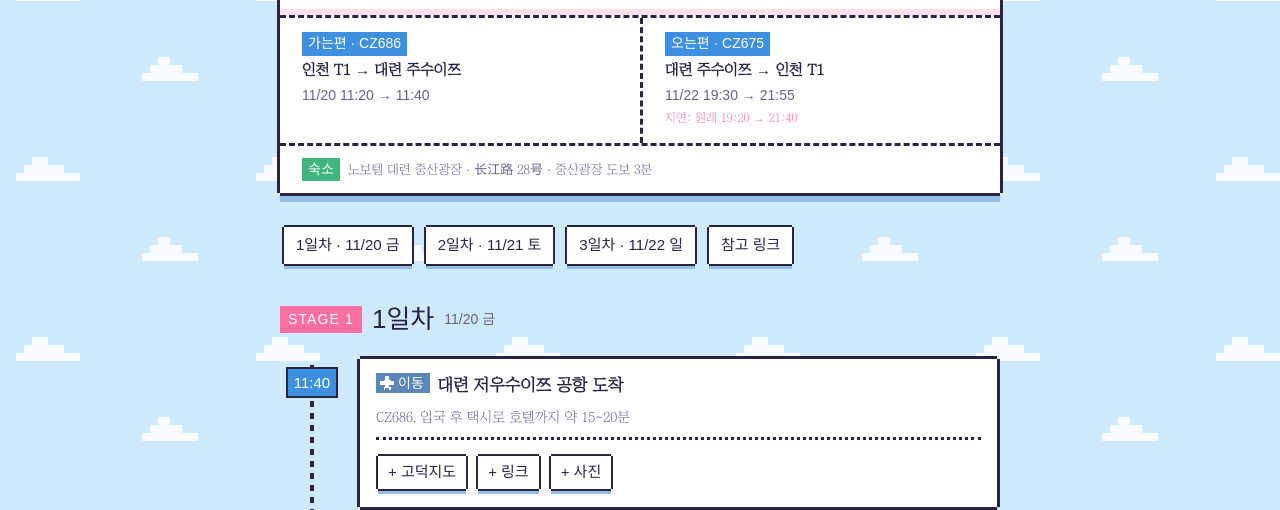
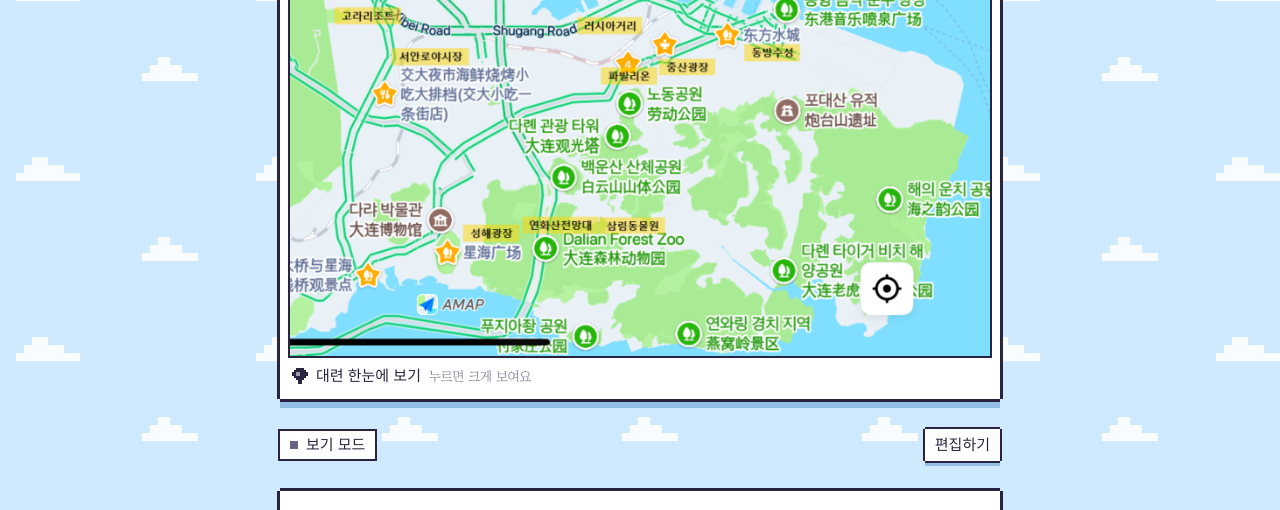
Before and after one commit to gus-wn/travel_dalian, a plain HTML site: page index.html in a window 1280 px wide. Shown: the part 225-735 px from the top of the page. Drawn offline with Linux system fonts and the light colour scheme; a web font is replaced by a local one.

Commit message:
맨 위에 대련 지도 추가
Co-Authored-By: Claude Opus 5.5 <noreply@anthropic.com>
Claude-Session: https://claude.ai/code/session_01LEFYHVhND5YSw1n6g7K1nY

```diff
--- a/index.html
+++ b/index.html
@@ -170,6 +170,12 @@ button{cursor:pointer}
 .icon-btn{font-size:14px}.day-head .stage{font-size:14px}.link-row .n{font-size:13px}
 .card-title{font-size:17px}
 @media (max-width:480px){.stop-time{font-size:14px}}
+.mapcard{background:var(--paper);padding:10px;display:flex;flex-direction:column;gap:8px;
+  box-shadow:0 -3px 0 0 var(--line),0 3px 0 0 var(--line),-3px 0 0 0 var(--line),3px 0 0 0 var(--line),0 9px 0 0 var(--shade)}
+.mapcard a{display:block;line-height:0}
+.mapcard img{width:100%;height:auto;display:block;box-shadow:0 0 0 2px var(--line)}
+.mapcard figcaption{font-family:var(--pixel);font-size:15px;display:flex;align-items:center;gap:8px;padding:0 2px}
+.mapcard figcaption span{color:var(--sub);font-family:var(--body);font-size:13px}
 </style>
 </head>
 <body>
@@ -307,6 +313,7 @@ button{cursor:pointer}
   }
   function render(){
     var t=state.trip,h='<div class="wrap">';
+    h+='<figure class="mapcard" style="margin:0"><a href="map.png" target="_blank" rel="noopener"><img src="map.png" alt="대련 시내 지도: 공항, 서안로 야시장, 러시아거리, 파빌리온, 중산광장, 동방수성, 연화산 전망대, 성해광장 위치" width="800" height="625"></a><figcaption>'+px("pin")+'대련 한눈에 보기 <span>누르면 크게 보여요</span></figcaption></figure>';
     h+='<div class="modebar"><span class="pill"><span class="dot'+(canEdit()?' on':'')+'"></span>'+(canEdit()?"편집 모드":"보기 모드")+'</span>'+
       (canEdit()?'<button class="chip-btn" data-act="logout">편집 모드 끄기</button>':(ui.panel?'':'<button class="chip-btn" data-act="panel">편집하기</button>'))+'</div>'+panelHTML();
     if(errMsg)h+='<p class="status err">'+esc(errMsg)+'</p>';
```
Also changed, not shown: map.png (added).
